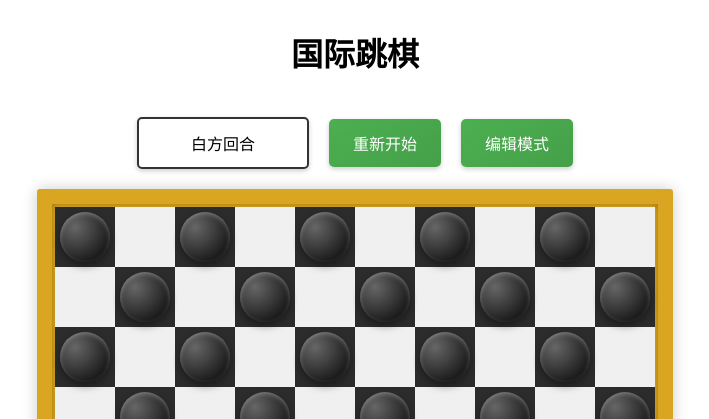
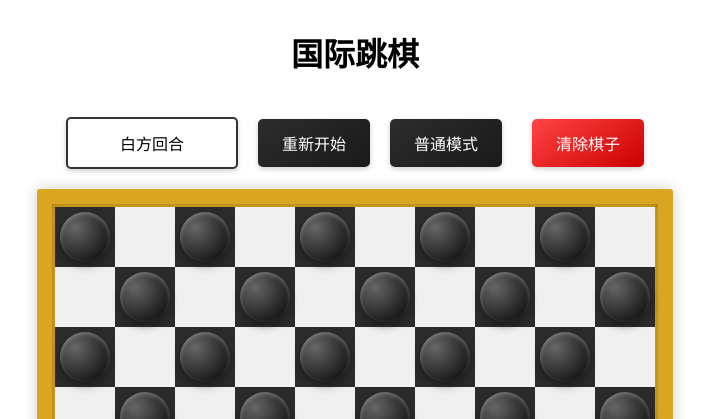
Before and after one commit to Metalphon/lot, a Flask app: template templates/checkers.html in a window 1280 px wide. Shown: the top 419 px of the page, without its empty margins (285-994 px from the left). Run offline with Flask 3, Linux system fonts and the light colour scheme; the template is opened without the code that fills it, so the values that code supplies are empty.

Commit message:
full version

```diff
--- a/templates/checkers.html
+++ b/templates/checkers.html
@@ -84,11 +84,15 @@
             border-radius: 5px;
             background: #fff;
             box-shadow: 0 2px 5px rgba(0, 0, 0, 0.2);
+            cursor: pointer;
+        }
+        .current-player:hover {
+            background: #f5f5f5;
         }
         .restart-button, .edit-mode-button {
             padding: 12px 24px;
             font-size: 16px;
-            background: linear-gradient(145deg, #4CAF50, #45a049);
+            background: linear-gradient(145deg, #2c2c2c, #1a1a1a);
             color: white;
             border: none;
             border-radius: 5px;
@@ -97,9 +101,12 @@
             box-shadow: 0 2px 5px rgba(0, 0, 0, 0.2);
         }
         .restart-button:hover, .edit-mode-button:hover {
-            background: linear-gradient(145deg, #45a049, #4CAF50);
             transform: translateY(-2px);
             box-shadow: 0 4px 8px rgba(0, 0, 0, 0.3);
+        }
+
+        .edit-mode-button.active {
+            background: linear-gradient(145deg, #4CAF50, #45a049);
         }
 
         .edit-options {
@@ -130,27 +137,45 @@
         .edit-options button:hover {
             background: #45a049;
         }
+
+        .clear-board-button {
+            padding: 12px 24px;
+            font-size: 16px;
+            background: linear-gradient(145deg, #ff4444, #cc0000);
+            color: white;
+            border: none;
+            border-radius: 5px;
+            cursor: pointer;
+            transition: all 0.3s;
+            box-shadow: 0 2px 5px rgba(0, 0, 0, 0.2);
+            margin-left: 10px;
+        }
+
+        .clear-board-button:hover {
+            background: linear-gradient(145deg, #cc0000, #ff4444);
+            transform: translateY(-2px);
+            box-shadow: 0 4px 8px rgba(0, 0, 0, 0.3);
+        }
     </style>
 </head>
 <body>
     <div class="container">
         <h1>国际跳棋</h1>
         <div class="game-info">
-            <div class="current-player" id="currentPlayer">白方回合</div>
+            <div class="current-player" id="currentPlayer" onclick="toggleTurn()">白方回合</div>
             <button class="restart-button" onclick="restartGame()">重新开始</button>
-            <button class="edit-mode-button" onclick="toggleEditMode()">编辑模式</button>
+            <button class="edit-mode-button" onclick="toggleEditMode()">普通模式</button>
+            <button class="clear-board-button" onclick="clearBoard()">清除棋子</button>
         </div>
         <div class="board" id="board"></div>
 
         <!-- 添加编辑选项对话框 -->
         <div id="editOptions" class="edit-options">
             <button onclick="setSquareProperty(selectedRow, selectedCol, '空格')">空格</button>
+            <button onclick="setSquareProperty(selectedRow, selectedCol, '黑棋')">黑棋</button>
+            <button onclick="setSquareProperty(selectedRow, selectedCol, '黑王')">黑王</button>
             <button onclick="setSquareProperty(selectedRow, selectedCol, '白棋')">白棋</button>
-            <button onclick="setSquareProperty(selectedRow, selectedCol, '黑棋')">黑棋</button>
             <button onclick="setSquareProperty(selectedRow, selectedCol, '白王')">白王</button>
-            <button onclick="setSquareProperty(selectedRow, selectedCol, '黑王')">黑王</button>
-            <button onclick="setCurrentPlayer('white-piece')">白方回合</button>
-            <button onclick="setCurrentPlayer('black-piece')">黑方回合</button>
             <button onclick="hideEditOptions()">取消</button>
         </div>
     </div>
@@ -274,9 +299,22 @@
 
         function toggleEditMode() {
             editMode = !editMode;
-            const modeText = editMode ? "编辑模式开启" : "编辑模式关闭";
-            console.log(modeText);
-            alert(modeText);
+            const editButton = document.querySelector('.edit-mode-button');
+
+            if (editMode) {
+                editButton.classList.add('active');
+                editButton.textContent = '编辑模式';
+                editButton.style.background = 'linear-gradient(145deg, #4CAF50, #45a049)';
+            } else {
+                editButton.classList.remove('active');
+                editButton.textContent = '普通模式';
+                editButton.style.background = 'linear-gradient(145deg, #2c2c2c, #1a1a1a)';
+            }
+
+            // 清除选中状态和高亮
+            selectedPiece = null;
+            clearHighlights();
+            hideEditOptions();
         }
 
         function movePiece(row, col) {
@@ -583,6 +621,29 @@
             currentPlayerElement.textContent = currentPlayer === 'white-piece' ? "白方回合" : "黑方回合";
         }
 
+        function clearBoard() {
+            if (confirm('确定要清除所有棋子吗？')) {
+                for (let row = 0; row < 10; row++) {
+                    for (let col = 0; col < 10; col++) {
+                        const square = document.querySelector(`[data-row='${row}'][data-col='${col}']`);
+                        if (board[row][col]) {
+                            square.innerHTML = '';
+                            board[row][col] = null;
+                        }
+                    }
+                }
+                selectedPiece = null;
+                clearHighlights();
+            }
+        }
+
+        function toggleTurn() {
+            if (editMode) {
+                currentPlayer = currentPlayer === 'white-piece' ? 'black-piece' : 'white-piece';
+                updateCurrentPlayerText();
+            }
+        }
+
         createBoard();
     </script>
 </body>
```
